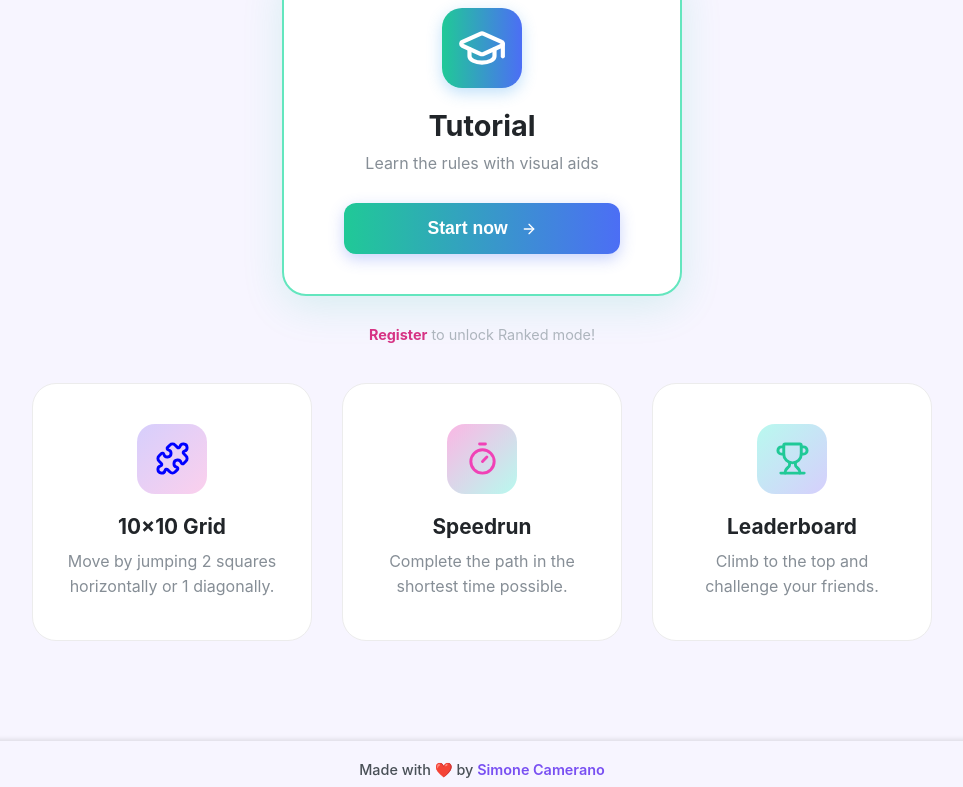
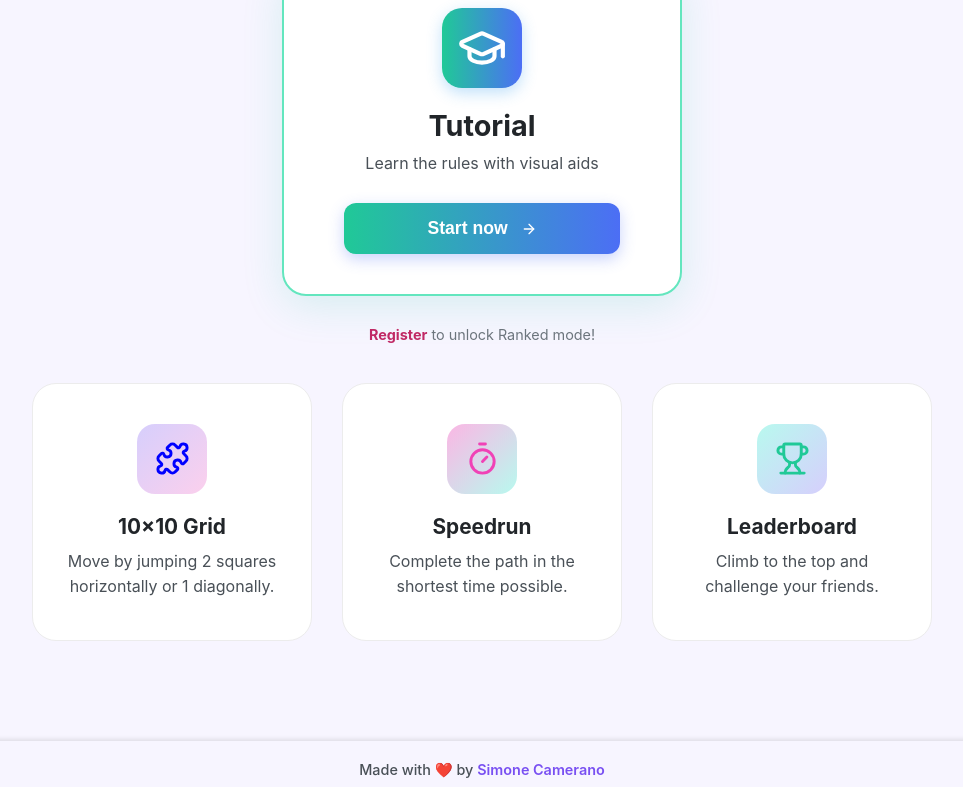
Before and after one commit to simonecamerano/HundredPath, a Vue app in the folder frontend/: page / in a window 1280 px wide. Shown: the part 468-1255 px from the top of the page, without its empty margins (158-1121 px from the left). Built offline with nearby package versions, Linux system fonts and the light colour scheme; no server answers.

Commit message:
feat: update subtitle text colors for improved readability across multiple components

```diff
--- a/frontend/src/views/Home.vue
+++ b/frontend/src/views/Home.vue
@@ -259,7 +259,7 @@ function dismissBanner() {
 
 .subtitle {
   font-size: 1.2rem;
-  color: #6c757d;
+  color: #495057;
   margin-bottom: 50px;
   font-weight: 400;
   max-width: 500px;
@@ -321,7 +321,7 @@ function dismissBanner() {
 }
 
 .tutorial-card p {
-  color: #868e96;
+  color: #495057;
   margin: 0 0 30px 0;
 }
 
@@ -346,12 +346,12 @@ function dismissBanner() {
 
 .unlock-text {
   font-size: 0.9rem;
-  color: #adb5bd;
+  color: #6c757d;
 }
 
 .login-link-text {
   font-size: 0.9rem;
-  color: #868e96;
+  color: #495057;
   margin-top: 0.25rem;
   display: none;
 }
@@ -369,7 +369,7 @@ function dismissBanner() {
 }
 
 .pink-link {
-  color: #d63384;
+  color: #c02965;
   font-weight: 700;
   text-decoration: none;
 }
@@ -545,7 +545,7 @@ function dismissBanner() {
 }
 
 .feature-card p {
-  color: #868e96;
+  color: #495057;
   font-size: 1rem;
   line-height: 1.6;
 }
--- a/frontend/src/views/Leaderboard.vue
+++ b/frontend/src/views/Leaderboard.vue
@@ -243,7 +243,7 @@ onMounted(async () => {
 }
 
 .subtitle {
-  color: var(--color-gray-600);
+  color: var(--color-gray-700);
   font-size: 1.2rem;
 }
 
--- a/frontend/src/views/UserBestScores.vue
+++ b/frontend/src/views/UserBestScores.vue
@@ -148,7 +148,7 @@ onMounted(async () => {
 }
 
 .subtitle {
-  color: var(--color-gray-600);
+  color: var(--color-gray-700);
   font-size: 1.1rem;
 }
 
--- a/frontend/src/views/Users.vue
+++ b/frontend/src/views/Users.vue
@@ -130,7 +130,7 @@ onMounted(async () => {
   display: inline-flex;
   align-items: center;
   gap: var(--space-sm);
-  color: var(--color-gray-600);
+  color: var(--color-gray-700);
   font-size: 1.1rem;
   background: white;
   padding: var(--space-sm) var(--space-lg);
```
